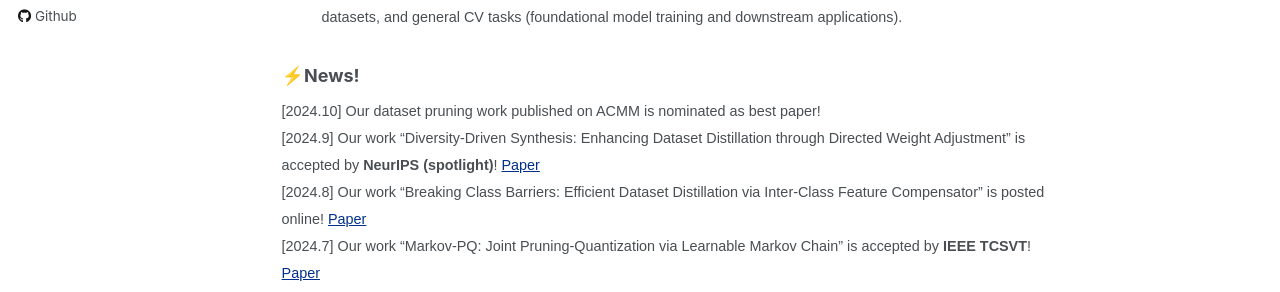
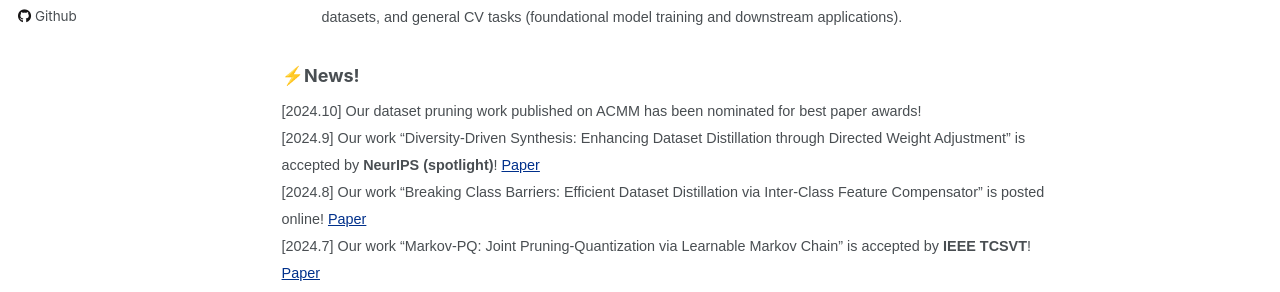
Before and after one commit to zhangxin-xd/zhangxin-xd.github.io, a Jekyll site: the page built from _pages/about.md, in a window 1280 px wide and 900 px high. Shown: the part 387-679 px from the top of the window. Built offline with Jekyll 4.4.1, drawn with Linux system fonts in a browser that asks for light colours; some web fonts are replaced.

Commit message:
Update about.md

```diff
--- a/_pages/about.md
+++ b/_pages/about.md
@@ -15,7 +15,7 @@ redirect_from:
 
 ### ⚡️News!
 <span style="font-family:Arial; font-size:0.8em;">
-  [2024.10] Our dataset pruning work published on ACMM is nominated as best paper!<br>
+  [2024.10] Our dataset pruning work published on ACMM has been nominated for best paper awards!<br>
   [2024.9] Our work "Diversity-Driven Synthesis: Enhancing Dataset Distillation through Directed Weight Adjustment" is accepted by **NeurIPS (spotlight)**! <a href="https://arxiv.org/abs/2409.17612" style="color:#00308B;">Paper</a><br>
   [2024.8] Our work "Breaking Class Barriers: Efficient Dataset Distillation via Inter-Class Feature Compensator" is posted online! <a href="https://arxiv.org/abs/2408.06927" style="color:#00308B;">Paper</a><br>
   [2024.7] Our work "Markov-PQ: Joint Pruning-Quantization via Learnable Markov Chain" is accepted by **IEEE TCSVT**! <a href="https://ieeexplore.ieee.org/document/10620340" style="color:#00308B;">Paper</a><br>
```
